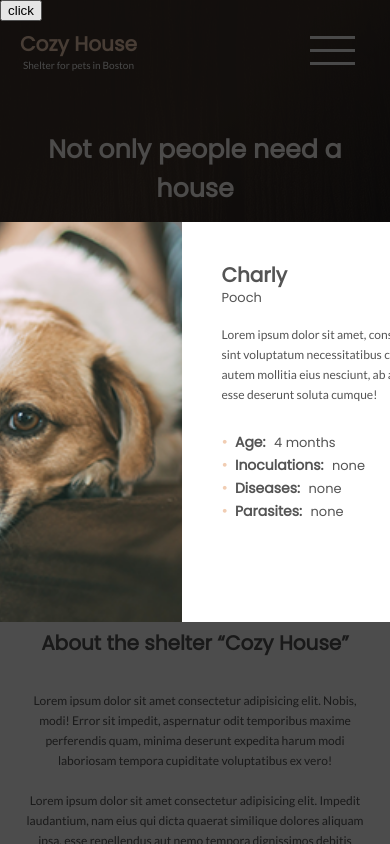
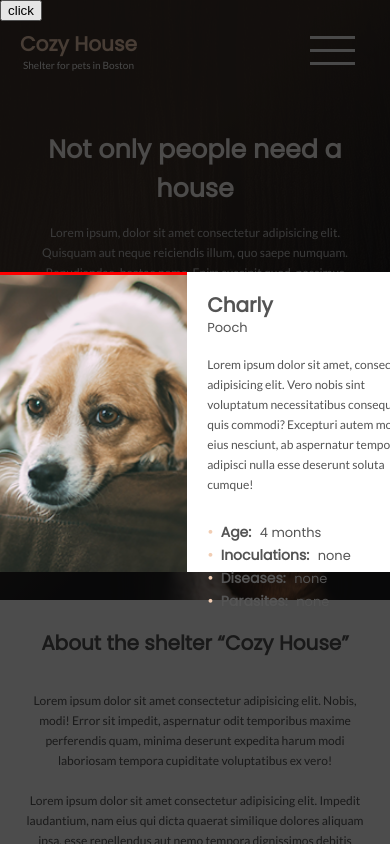
Before and after one commit to Babiy7/dogs-app, a React (Create React App) app: page / in a window 390 px wide. Shown: the top 844 px of the page. Built offline with nearby package versions, Linux system fonts and the light colour scheme; a web font is replaced by a local one.

Commit message:
Began to do responsive for screen tablet.

```diff
--- a/src/components/Modals/PetModal/PetModal.module.scss
+++ b/src/components/Modals/PetModal/PetModal.module.scss
@@ -16,6 +16,11 @@
     height: 400px;
   }
 
+  @media screen and ($tablet) {
+    width: 500px;
+    height: 300px;
+  }
+
   .Left {
     width: 48.45%;
 
@@ -26,7 +31,11 @@
     overflow: hidden;
 
     .Image {
+      border: red solid;
       width: 100%;
+      height: 100%;
+
+      object-fit: cover;
     }
   }
 
@@ -39,6 +48,10 @@
 
     @media screen and ($laptop-L) {
       padding: 40px;
+    }
+
+    @media screen and ($tablet) {
+      padding: 20px;
     }
 
     .Title {
```
